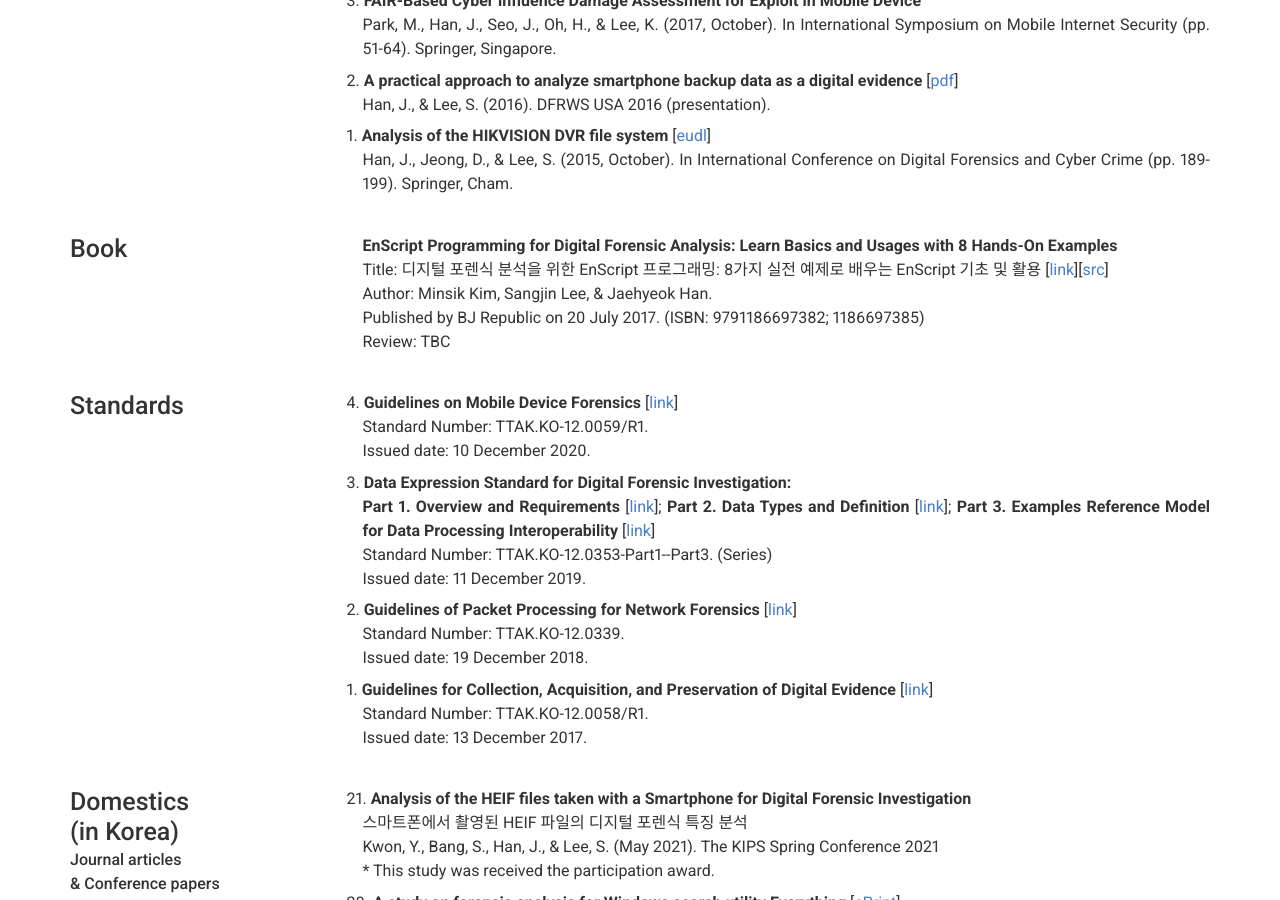
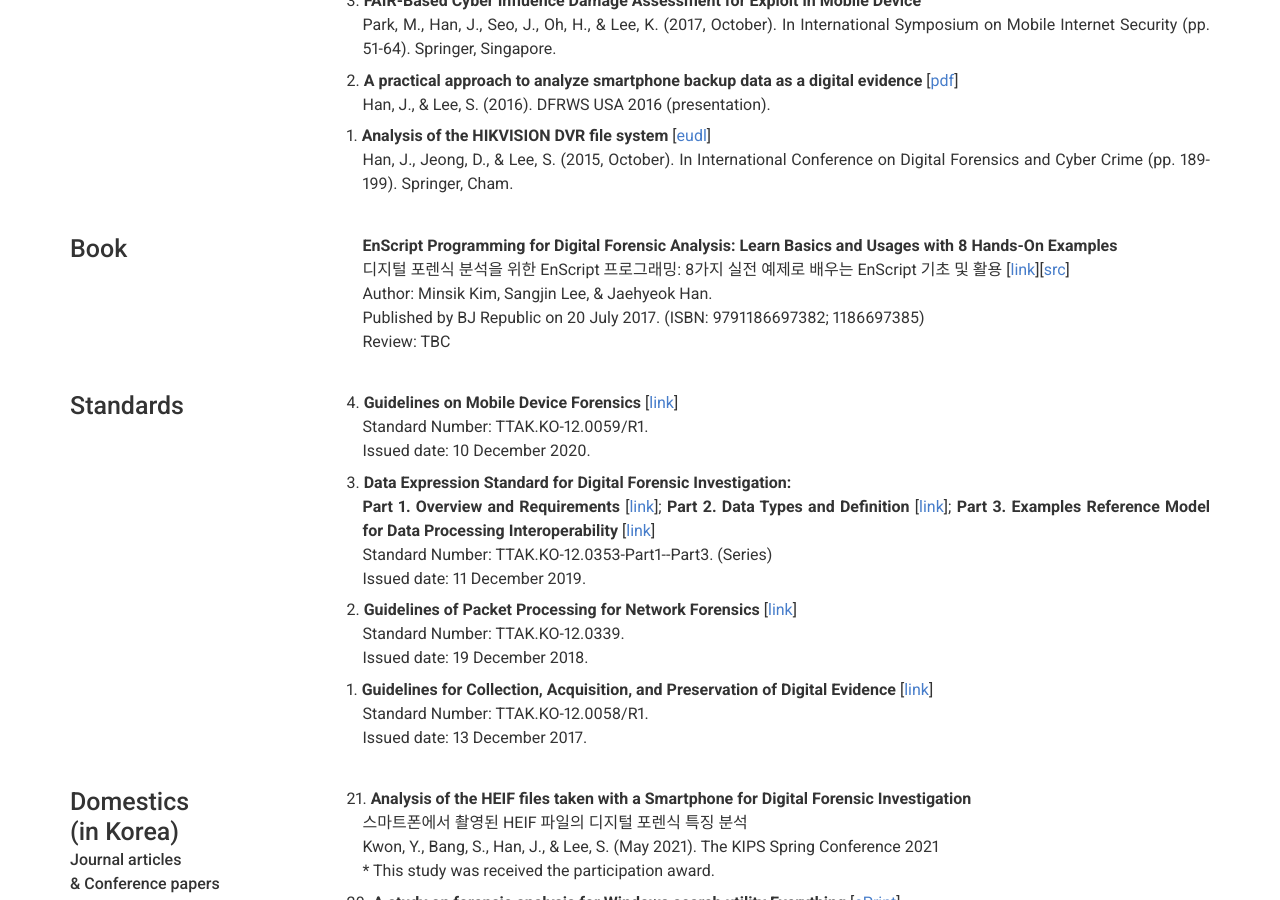
Before and after one commit to JaehyeokHan/jaehyeokhan.github.io, a Jekyll site: the page built from index.md, in a window 1280 px wide and 900 px high, scrolled down 3563 px. Built offline with Jekyll 4.4.1, drawn with Linux system fonts in a browser that asks for light colours; nearby versions of some CDN libraries.

Commit message:
Update _config.yml

```diff
--- a/_config.yml
+++ b/_config.yml
@@ -213,7 +213,7 @@ content:
         title: Book
         description: | # this will include new lines to allow paragraphs
           <p><b>EnScript Programming for Digital Forensic Analysis: Learn Basics and Usages with 8 Hands-On Examples</b>
-          <br>Title: 디지털 포렌식 분석을 위한 EnScript 프로그래밍: 8가지 실전 예제로 배우는 EnScript 기초 및 활용 [<A href = "http://www.kyobobook.co.kr/product/detailViewKor.laf?mallGb=KOR&ejkGb=KOR&barcode=9791186697382" target = "top">link</A>][<A href = "https://github.com/bjpublic/enscript" target = "top">src</A>]
+          <br>디지털 포렌식 분석을 위한 EnScript 프로그래밍: 8가지 실전 예제로 배우는 EnScript 기초 및 활용 [<A href = "http://www.kyobobook.co.kr/product/detailViewKor.laf?mallGb=KOR&ejkGb=KOR&barcode=9791186697382" target = "top">link</A>][<A href = "https://github.com/bjpublic/enscript" target = "top">src</A>]
           <br>Author: Minsik Kim, Sangjin Lee, & Jaehyeok Han.
           <br>Published by BJ Republic on 20 July 2017. (ISBN: 9791186697382; 1186697385)
           <br>Review: TBC
```
